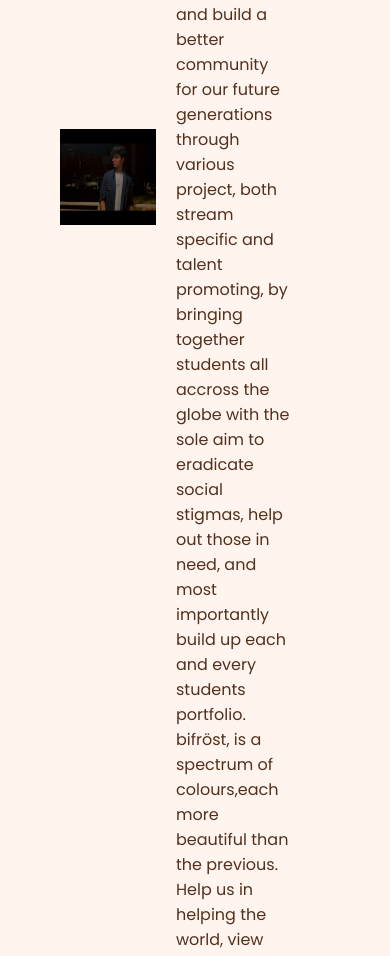
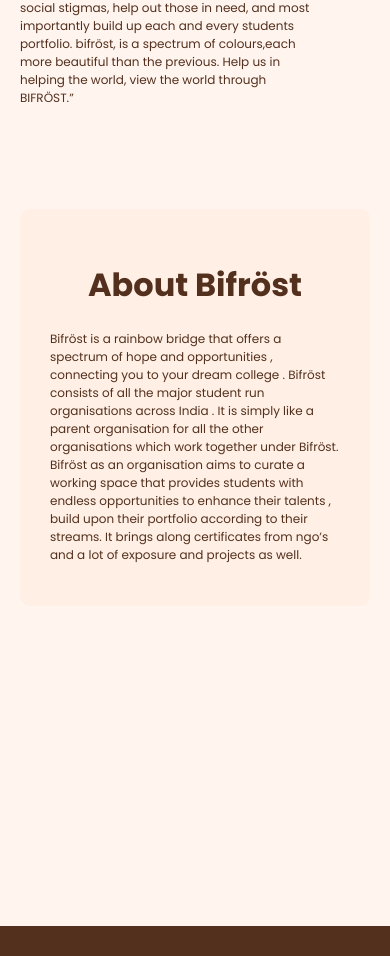
Before and after one commit to vatsal-06/anaayat-website, a Next.js app: page /bifrost in a window 390 px wide. Shown: the part 1841-2797 px from the top of the page. Built offline with nearby package versions, Linux system fonts and the light colour scheme.

Commit message:
bifrost done

```diff
--- a/styles/bifrost.css
+++ b/styles/bifrost.css
@@ -41,3 +41,45 @@
 	padding: 10px 50px 25px 50px;
 	text-align: center;
 }
+
+@media screen and (max-width: 480px) {
+	.bifrost__main-note {
+		flex-wrap: wrap;
+	}
+
+	.bifrost__main-note-p-2,
+	.bifrost__main-note-p {
+		font-size: 12px;
+	}
+
+	.bifrost__main-note-p-2 {
+		text-align: left;
+	}
+
+	.bifrost__main-note-p {
+		margin-left: 0;
+		margin-right: 0;
+	}
+	.bifrost__main-note-box {
+		padding: 20px;
+		padding-right: 0;
+		width: 100%;
+	}
+
+	.bifrost__main-note-box-2 {
+		padding: 30px;
+	}
+
+	.bifrost__main-note-box-2 {
+		padding: 30px;
+		width: 100%;
+	}
+	.bifrost__main-note-2 {
+		margin-top: 50px;
+	}
+
+	.bifrost__main-ph {
+		width: 100%;
+		margin-left: 0;
+	}
+}
```
